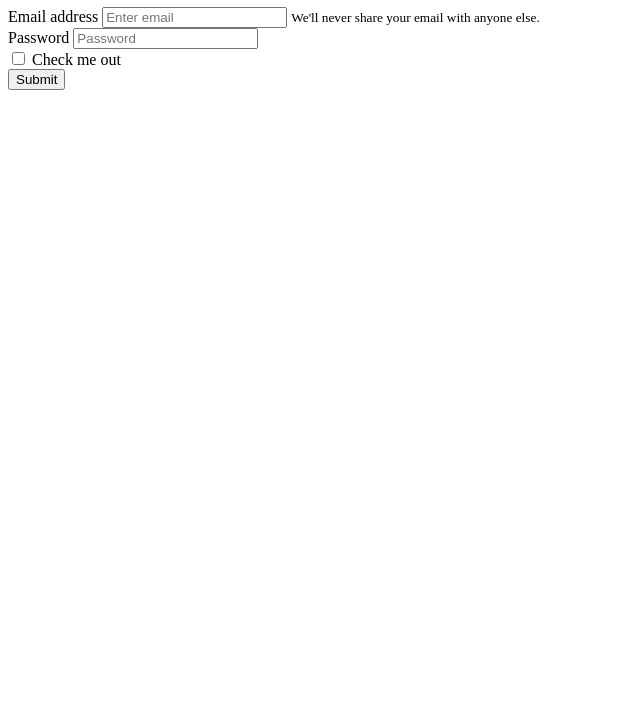
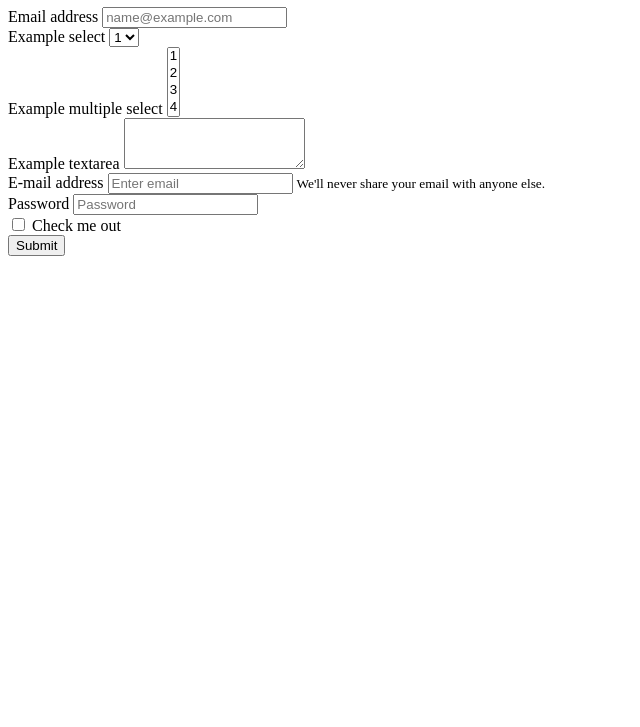
Before and after one commit to MAnonInfinity/git-and-github-masterclass-merge-conflict, a plain HTML site: page index.html in a window 1280 px wide. Shown: the part 73-800 px from the top of the page, without its empty margins (0-640 px from the left). Drawn offline with nearby package versions, Linux system fonts and the light colour scheme.

Commit message:
Update index.html

```diff
--- a/index.html
+++ b/index.html
@@ -7,11 +7,42 @@
         <link rel="stylesheet" href="/css/styles.css" />
     </head>
     <body>
-        <h1>Hello Git World!</h1>
+        <h1>Hello World!</h1>
 
         <form>
           <div class="form-group">
-            <label for="exampleInputEmail1">Email address</label>
+            <label for="exampleFormControlInput1">Email address</label>
+            <input type="email" class="form-control" id="exampleFormControlInput1" placeholder="name@example.com">
+          </div>
+          <div class="form-group">
+            <label for="exampleFormControlSelect1">Example select</label>
+            <select class="form-control" id="exampleFormControlSelect1">
+              <option>1</option>
+              <option>2</option>
+              <option>3</option>
+              <option>4</option>
+              <option>5</option>
+            </select>
+          </div>
+          <div class="form-group">
+            <label for="exampleFormControlSelect2">Example multiple select</label>
+            <select multiple class="form-control" id="exampleFormControlSelect2">
+              <option>1</option>
+              <option>2</option>
+              <option>3</option>
+              <option>4</option>
+              <option>5</option>
+            </select>
+          </div>
+          <div class="form-group">
+            <label for="exampleFormControlTextarea1">Example textarea</label>
+            <textarea class="form-control" id="exampleFormControlTextarea1" rows="3"></textarea>
+          </div>
+        </form>
+
+        <form>
+          <div class="form-group">
+            <label for="exampleInputEmail1">E-mail address</label>
             <input type="email" class="form-control" id="exampleInputEmail1" aria-describedby="emailHelp" placeholder="Enter email">
             <small id="emailHelp" class="form-text text-muted">We'll never share your email with anyone else.</small>
           </div>
```
